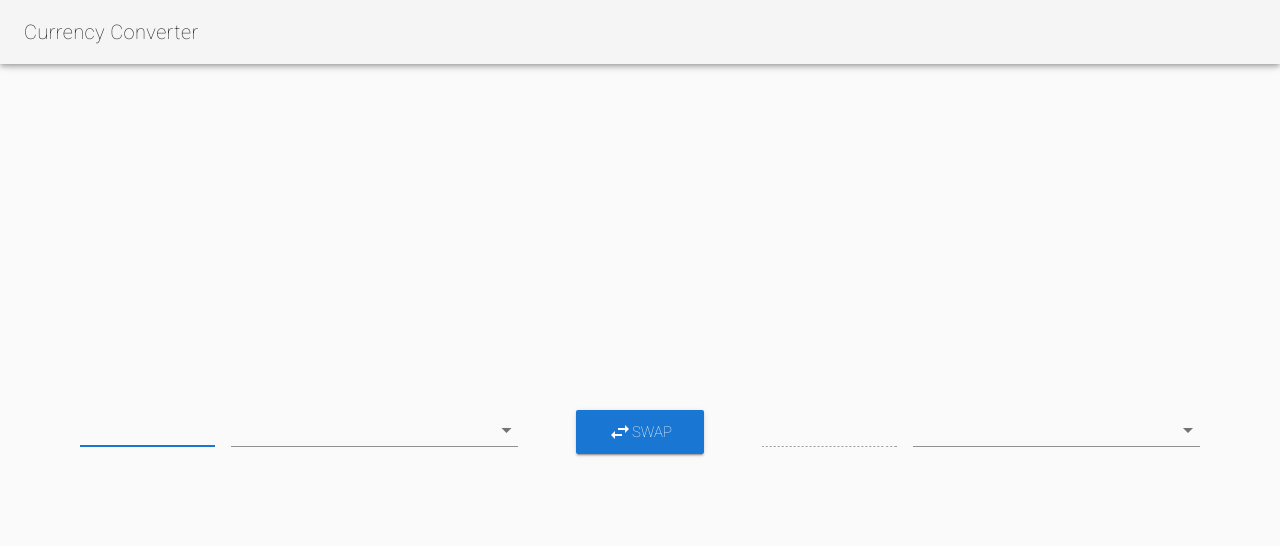
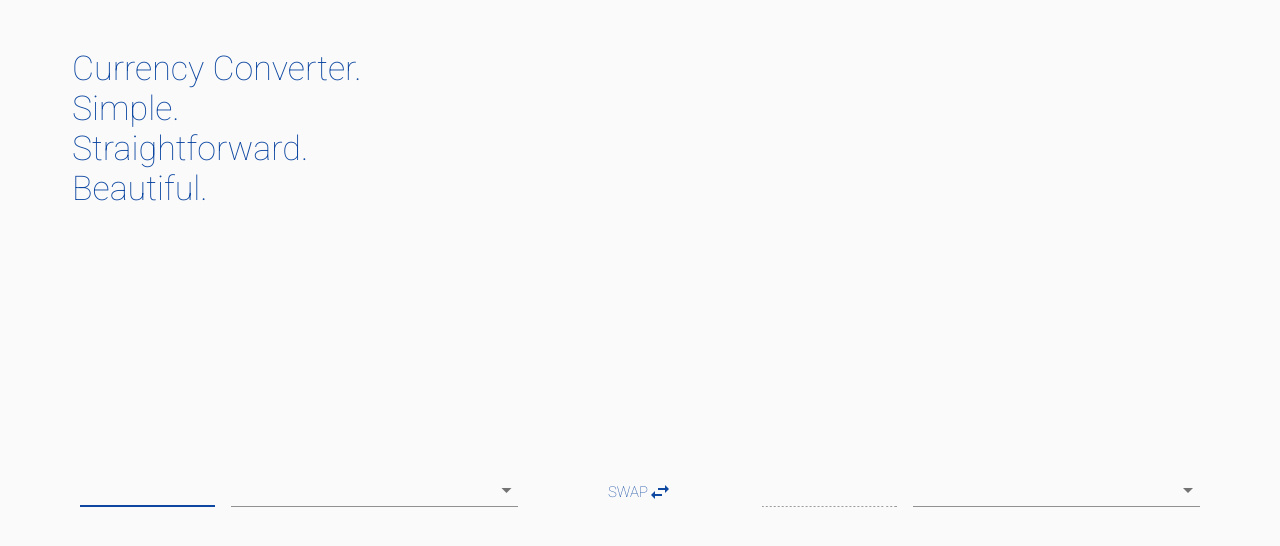
Before and after one commit to bviala/hwa-test, a Vue app: page / in a window 1280 px wide. Shown: the top 546 px of the page. Built offline with nearby package versions, Linux system fonts and the light colour scheme; no server answers.

Commit message:
Add a title + UI improvement

```diff
--- a/src/App.vue
+++ b/src/App.vue
@@ -1,10 +1,5 @@
 <template>
   <v-app>
-    <v-toolbar
-      app>
-      <v-toolbar-title v-text="title"></v-toolbar-title>
-      <v-spacer></v-spacer>
-    </v-toolbar>
     <v-content :class="{'mx-0': $vuetify.breakpoint.smAndDown, 'mx-5': $vuetify.breakpoint.mdAndUp}" >
       <currency-converter/>
     </v-content>
--- a/src/components/CurrencyConverter.vue
+++ b/src/components/CurrencyConverter.vue
@@ -1,11 +1,20 @@
 <template>
   <v-container fluid fill-height>
+    <v-layout column> <!-- top: title, bottom: app -->
+
+      <h1 class="display-1 primary--text mt-4">
+        Currency Converter.<br>
+        Simple.<br>
+        Straightforward.<br>
+        Beautiful.
+      </h1>
+
       <v-layout
       :column="$vuetify.breakpoint.smAndDown"
       :align-center="$vuetify.breakpoint.mdAndUp"
-    >
+      fill-height> <!-- Source / Swap / Target, Row on desktop, Column on mobile -->
 
-      <v-flex xs12>
+        <v-flex xs12> <!-- Source value and currency -->
           <v-layout row fill-height align-center>
             <v-flex xs4>
               <v-text-field
@@ -27,18 +36,18 @@
           </v-layout>
         </v-flex>
 
-      <v-flex xs6>
+        <v-flex xs6> <!-- Swap button -->
           <v-layout justify-center fill-height align-center>
             <v-btn
-            large color="primary"
+              large flat color="primary"
               @click="swap">
+              <span>swap</span>
               <v-icon>swap_horiz</v-icon>
-            swap
             </v-btn>
           </v-layout>
         </v-flex>
 
-      <v-flex xs12>
+        <v-flex xs12> <!-- Target value and currency -->
           <v-layout row fill-height align-center>
             <v-flex xs4>
               <v-text-field
@@ -60,6 +69,7 @@
         </v-flex>
 
       </v-layout>
+    </v-layout>
   </v-container>
 </template>
 
@@ -80,6 +90,7 @@ export default {
     }
   },
   created () {
+    this.$vuetify.theme.primary = '#0D47A1'
     axios.get(`http://apilayer.net/api/list?access_key=${currencyLayerApiKey}`)
       .then((response) => {
         // transform API currencies response into a displayable list
@@ -101,7 +112,7 @@ export default {
           this.convert()
         }
       } else {
-        this.sourceValueErrorMessage = "Erhm.. I can't convert this..."
+        this.sourceValueErrorMessage = 'Not a number'
       }
     },
     async convert () {
```
Lines whose indentation alone changed are shown as unchanged.
